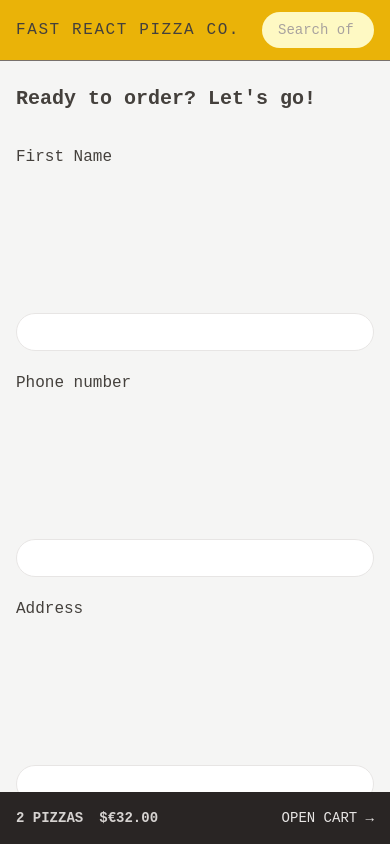
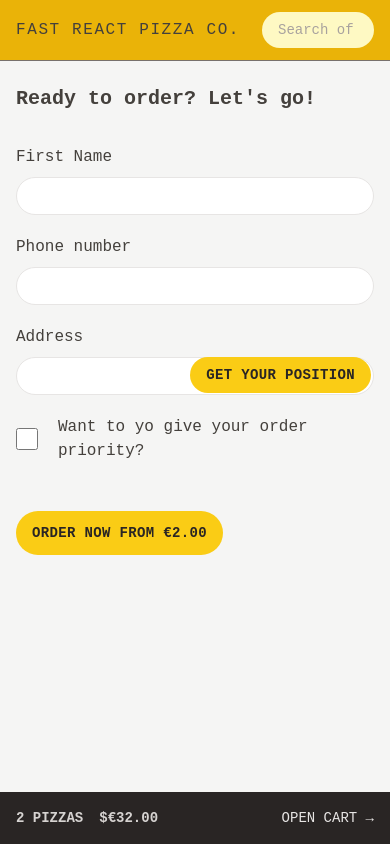
Before and after one commit to ahmedasad236/Fast-React-Pizza, a React (Vite) app: page /order/new in a window 390 px wide. Built offline with nearby package versions, Linux system fonts and the light colour scheme; a web font is replaced by a local one.

Commit message:
Integrate Geolocation with our UI

```diff
--- a/src/features/order/CreateOrder.jsx
+++ b/src/features/order/CreateOrder.jsx
@@ -2,11 +2,13 @@ import { Form, redirect, useActionData, useNavigation } from 'react-router-dom';
 import { createOrder } from '../../services/apiRestaurant';
 import Button from '../../ui/Button';
 import EmptyCart from '../cart/EmptyCart';
-import { useSelector } from 'react-redux';
+import { useDispatch, useSelector } from 'react-redux';
 import { clearCart, getCart, getTotalCartPrice } from '../cart/cartSlice';
 import store from '../../store';
 import { formatCurrency } from '../../utils/helpers';
 import { useState } from 'react';
+import { fetchAddress } from '../user/userSlice';
+
 // https://uibakery.io/regex-library/phone-number
 const isValidPhone = (str) =>
   /^\+?\d{1,4}?[-.\s]?\(?\d{1,3}?\)?[-.\s]?\d{1,4}[-.\s]?\d{1,4}[-.\s]?\d{1,9}$/.test(
@@ -17,13 +19,26 @@ function CreateOrder() {
   const [withPriority, setWithPriority] = useState(false);
   const username = useSelector((store) => store.user.username);
   const totalCartPrice = useSelector(getTotalCartPrice);
+  const {
+    status: addressStatus,
+    address,
+    position,
+    error: errorAddress
+  } = useSelector((state) => state.user);
+
+  const isLoadingAddress = addressStatus === 'loading';
   const priorityPrice = withPriority ? totalCartPrice * 0.2 : 0;
   const totalPrice = priorityPrice + totalCartPrice;
   const navigation = useNavigation();
   const formErrors = useActionData();
+  const dispatch = useDispatch();
   const isSubmitting = navigation.state === 'submitting';
   const cart = useSelector(getCart);
 
+  function getUserAddresHandler(e) {
+    e.preventDefault();
+    dispatch(fetchAddress());
+  }
   if (!cart.length) return <EmptyCart />;
 
   return (
@@ -32,7 +47,7 @@ function CreateOrder() {
 
       <Form method="POST">
         <div className="mb-5 flex flex-col gap-2 sm:flex-row sm:items-center">
-          <label className="basis-40">First Name</label>
+          <label className="sm:basis-40">First Name</label>
           <input
             className="input grow"
             type="text"
@@ -43,7 +58,7 @@ function CreateOrder() {
         </div>
 
         <div className="mb-5 flex flex-col gap-2 sm:flex-row sm:items-center">
-          <label className="basis-40">Phone number</label>
+          <label className="sm:basis-40">Phone number</label>
           <div className="grow">
             <input
               className="input w-full"
@@ -59,22 +74,49 @@ function CreateOrder() {
           </div>
         </div>
 
-        <div className="mb-5 flex flex-col gap-2 sm:flex-row sm:items-center">
-          <label className="basis-40">Address</label>
+        <div className="mb-5 flex flex-col gap-2 sm:flex-row sm:items-center relative">
+          <label className="sm:basis-40">Address</label>
           <div className="grow">
             <input
               className="input w-full"
               type="text"
               name="address"
+              disabled={isLoadingAddress}
+              defaultValue={address}
               required
             />
+            {addressStatus === 'error' && (
+              <p className="text-xs mt-2 text-red-700 bg-red-200 p-2 rounded-md">
+                {errorAddress}
+              </p>
+            )}
           </div>
+          {!position.latitude && !position.longitude && (
+            <span className="absolute right-[3px] top-[32px]  md:top-[2px] z-10">
+              <Button
+                type="small"
+                clickHandler={getUserAddresHandler}
+                disabled={isLoadingAddress}
+              >
+                Get your position
+              </Button>
+            </span>
+          )}
         </div>
 
         <input
           type="hidden"
           name="cart"
           value={JSON.stringify(cart)}
+        />
+        <input
+          type="hidden"
+          name="position"
+          value={
+            position.longitude && position.latitude
+              ? `${position.latitude}, ${position.longitude}`
+              : ''
+          }
         />
         <div className="mb-12 flex gap-5 items-center">
           <input
@@ -96,9 +138,9 @@ function CreateOrder() {
         <div>
           <Button
             type="primary"
-            disabled={isSubmitting}
+            disabled={isSubmitting || isLoadingAddress}
           >
-            {isSubmitting
+            {isSubmitting || isLoadingAddress
               ? 'Placing order...'
               : `Order now from ${formatCurrency(totalPrice)}`}
           </Button>
--- a/src/features/user/userSlice.js
+++ b/src/features/user/userSlice.js
@@ -7,7 +7,9 @@ function getPosition() {
   });
 }
 
-const fetchAddress = createAsyncThunk('user/fetchAddress', async function () {
+export const fetchAddress = createAsyncThunk(
+  'user/fetchAddress',
+  async function () {
     // 1) We get the user's geolocation position
     const positionObj = await getPosition();
     const position = {
@@ -21,7 +23,8 @@ const fetchAddress = createAsyncThunk('user/fetchAddress', async function () {
 
     // 3) Then we return an object with the data that we are interested in
     return { position, address };
-});
+  }
+);
 
 const initialState = {
   username: '',
@@ -51,7 +54,8 @@ const userSlice = createSlice({
       })
       .addCase(fetchAddress.rejected, (state, action) => {
         state.status = 'error';
-        state.error = action.payload.message;
+        state.error =
+          'There was a problem getting your address. Make sure to fill this field!';
       })
 });
 
```
Lines whose indentation alone changed are shown as unchanged.
